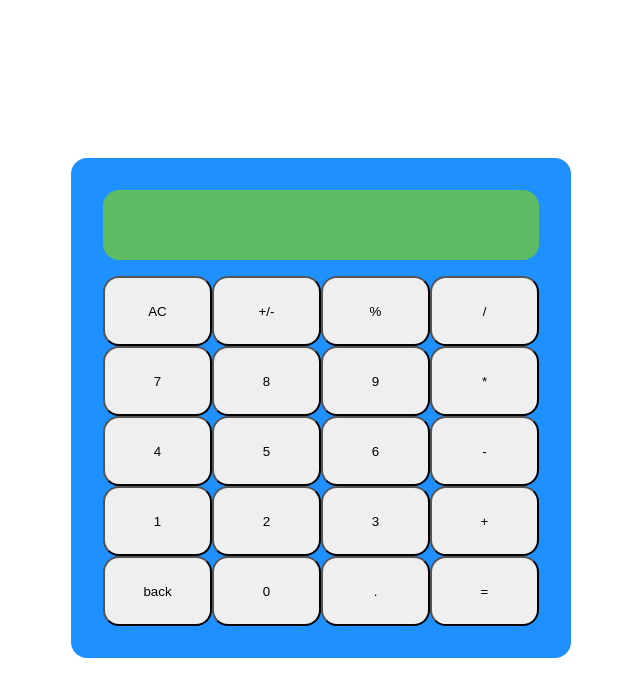
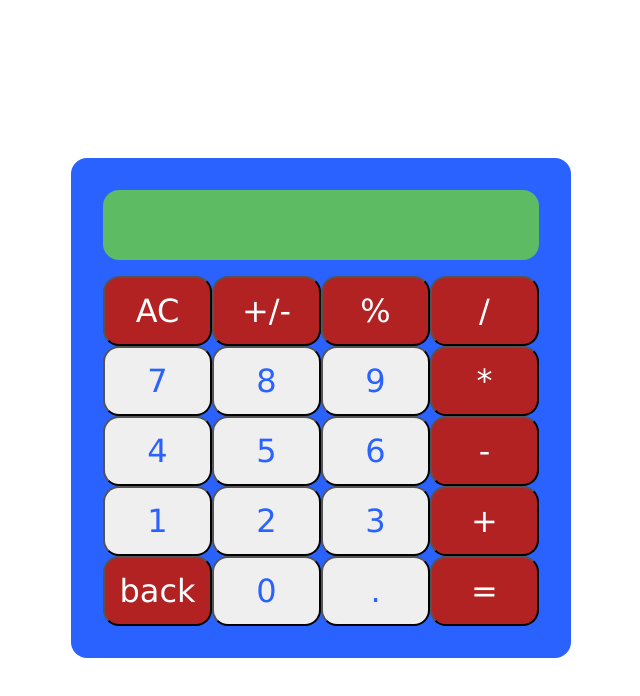
Before and after one commit to SamTHadfield/calculator, a plain HTML site: page index.html in a window 1280 px wide. Shown: the whole page, without its empty margins (319-959 px from the left). Drawn offline with Linux system fonts and the light colour scheme.

Commit message:
Change colors
Change dodger blue to a darker blue. Change font-size and font-family
of all buttons. Change background color of select buttons to "firebrick"
red.

```diff
--- a/style.css
+++ b/style.css
@@ -19,7 +19,7 @@ body {
   width: 500px;
   display: flex;
   flex-direction: column;
-  background-color: dodgerblue;
+  background-color: rgb(41, 98, 255); /* rgb(41, 98, 255);*/
   border-radius: 1rem;
   padding: 2rem;
 }
@@ -30,7 +30,7 @@ body {
 }
 
 #display-window {
-  background-color: #5dbb63; /* Fern Green #5dbb63 Parakeet Green: #03c04a*/
+  background-color: #5dbb63; /* Fern Green #5dbb63 Parakeet Green: #03c04a  */
   margin-bottom: 1rem;
   border-radius: 1rem;
 }
@@ -38,4 +38,17 @@ body {
 .button {
   flex: 1;
   border-radius: 1rem;
+  font-size: 2rem;
+  font-family: Verdana, Geneva, Tahoma, sans-serif;
+  color: rgb(41, 98, 255);
 }
+
+.red-button {
+  background-color: #b22222;
+  color: white;
+}
+
+/* Colors
+• Blue - rgb(41, 98, 255)
+• Red - rgb(33, 39, 47)
+*/
```
